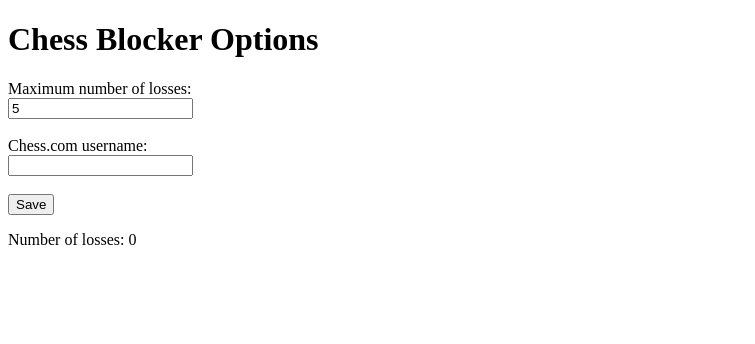
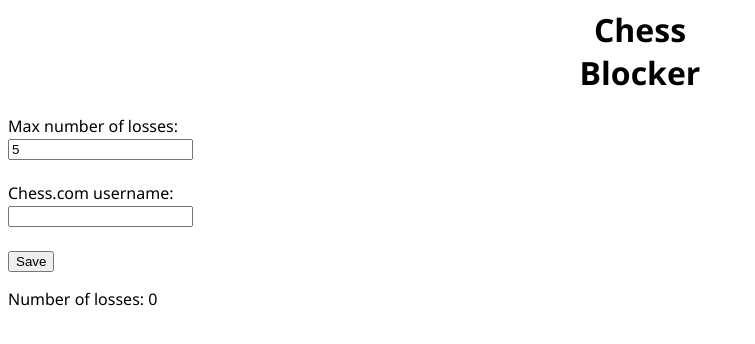
Before and after one commit to Zinkelburger/ChesscomBlocker, a browser extension: page Firefox/options.html in a window 1280 px wide. Shown: the whole page, without its empty margins (0-755 px from the left). Drawn offline with Linux system fonts and the light colour scheme.

Commit message:
Added some css styling

```diff
--- a/Firefox/content.js
+++ b/Firefox/content.js
@@ -3,7 +3,7 @@
         console.log('Received blocked value from chrome.storage:', items.blocked);
         // If blocked is true, update the page accordingly
         if (items.blocked === true && /https?:\/\/.*chess\.com\/(game|play\/online)/.test(window.location.href)) {
-                document.body.innerHTML = '<h1 style="color: white; background-color: black;">Chess.com has been blocked because you have exceeded the maximum number of games allowed.</h1>';
+                document.body.innerHTML = '<h1 style="color: white; background-color: black;">Chess.com has been blocked because you have exceeded the maximum number of losses allowed.</h1>';
         }
 });
 
@@ -14,7 +14,7 @@
                 console.log('Received blocked change:', changes.blocked.newValue);
                 // If so, update the page accordingly
                 if (changes.blocked.newValue === true && /https?:\/\/.*chess\.com\/(game|play\/online)/.test(window.location.href)) {
-                        document.body.innerHTML = '<h1 style="color: white; background-color: black;">Chess.com has been blocked because you have exceeded the maximum number of games allowed.</h1>';
+                        document.body.innerHTML = '<h1 style="color: white; background-color: black;">Chess.com has been blocked because you have exceeded the maximum number of losses allowed.</h1>';
                 }
         }
 });
--- a/Firefox/options.html
+++ b/Firefox/options.html
@@ -2,11 +2,12 @@
 <html>
 <head>
         <title>Chess Blocker Options</title>
+        <link href="./style.css" rel="stylesheet" type="text/css">
 </head>
 <body>
- <h1>Chess Blocker Options</h1>
+        <h1>Chess<br>Blocker</h1>
         <form id="options-form">
- <label for="max-games">Maximum number of losses:</label><br>
+                <label for="max-games">Max number of losses:</label><br>
                 <input type="number" id="max-games" name="max-games"><br><br>
                 <label for="username">Chess.com username:</label><br>
                 <input type="text" id="username" name="username"><br><br>
--- /dev/null
+++ b/Firefox/style.css
@@ -0,0 +1,8 @@
+body {
+        font-family: "Segoe UI", "Lucida Grande", Tahoma, Arial, sans-serif;
+        font-size: 100%;
+}
+h1 {
+        margin-top: 0px;
+        text-align: center;
+}
```
Also changed, not shown: Firefox/manifest.json. Lines whose indentation alone changed are shown as unchanged.
